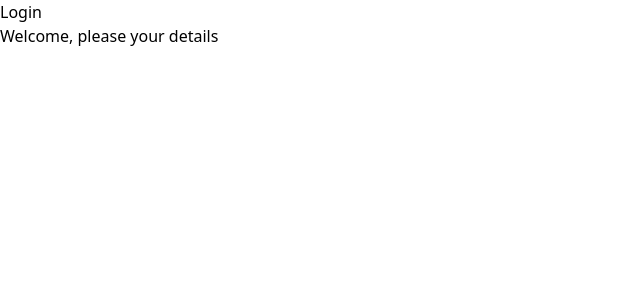
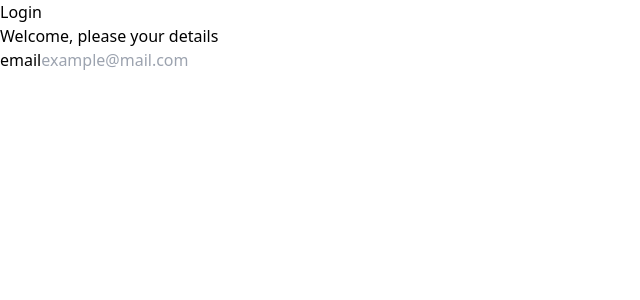
Before and after one commit to randikasptra/Apip-react, a React (Vite) app: page / in a window 1280 px wide. Shown: the top 300 px of the page, without its empty margins (0-640 px from the left). Built offline with nearby package versions, Linux system fonts and the light colour scheme.

Commit message:
Menambahkan parameter props

```diff
--- a/src/App.jsx
+++ b/src/App.jsx
@@ -1,6 +1,5 @@
 import React from 'react';
-import Button from './components/Elements/Buttons/Button';
-import Input from './components/Elements/Input/Input';
+import InputForm from './components/Elements/Input';
 
 export default function App() {
   return (
@@ -10,7 +9,11 @@ export default function App() {
           <h1 className="text-3xl font-bold mb-2 text-slate-600">Login</h1>
           <p className='font-medium text-slate-500'> Welcome, please your details</p>
           <form action="">
-
+            <InputForm
+            label="email"
+            type="email"
+            placeholder="example@mail.com"
+            name="email" />
           </form>
         </div>
       </div>
--- a/src/components/Elements/Input/Input.jsx
+++ b/src/components/Elements/Input/Input.jsx
@@ -1,6 +1,6 @@
 import React from 'react'
 
-const Input = () => {
+const Input = (props) => {
     const { type, placeholder, name } = props;
     return (
         <input
--- a/src/components/Elements/Input/Label.jsx
+++ b/src/components/Elements/Input/Label.jsx
@@ -1,6 +1,6 @@
 import React from 'react'
 
-const Label = () => {
+const Label = (props) => {
   const { htmlFor, children } = props;
   return (
     <label
--- a/src/components/Elements/Input/index.jsx
+++ b/src/components/Elements/Input/index.jsx
@@ -2,7 +2,7 @@ import React from 'react'
 import Label from './Label'
 import Input from './Input'
 
-const InputForm = () => {
+const InputForm = (props) => {
     const { label, name, placeholder, type } = props;
     return (
         <div className="mb-6">
```
